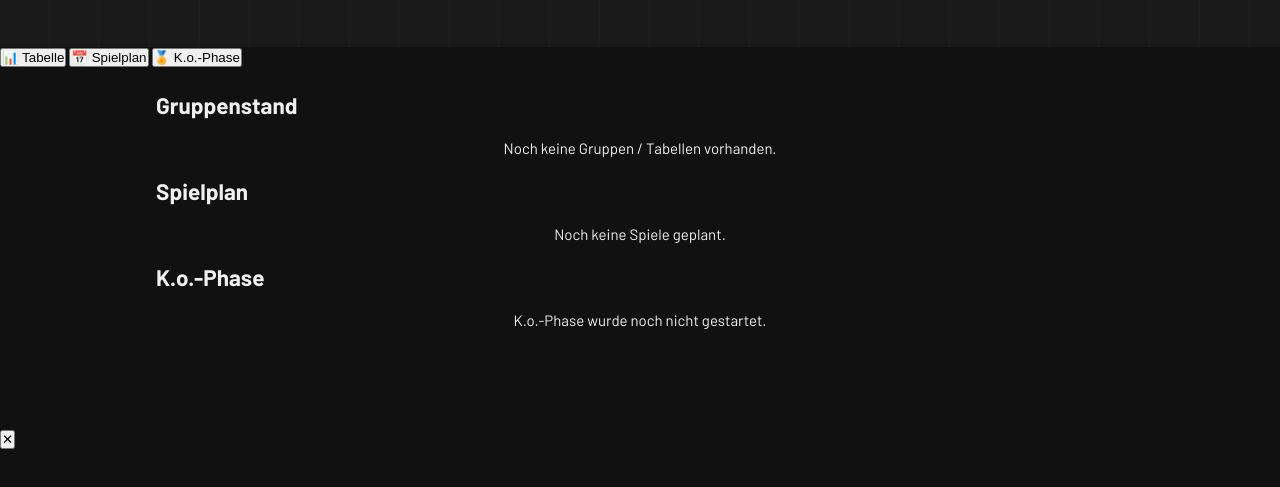
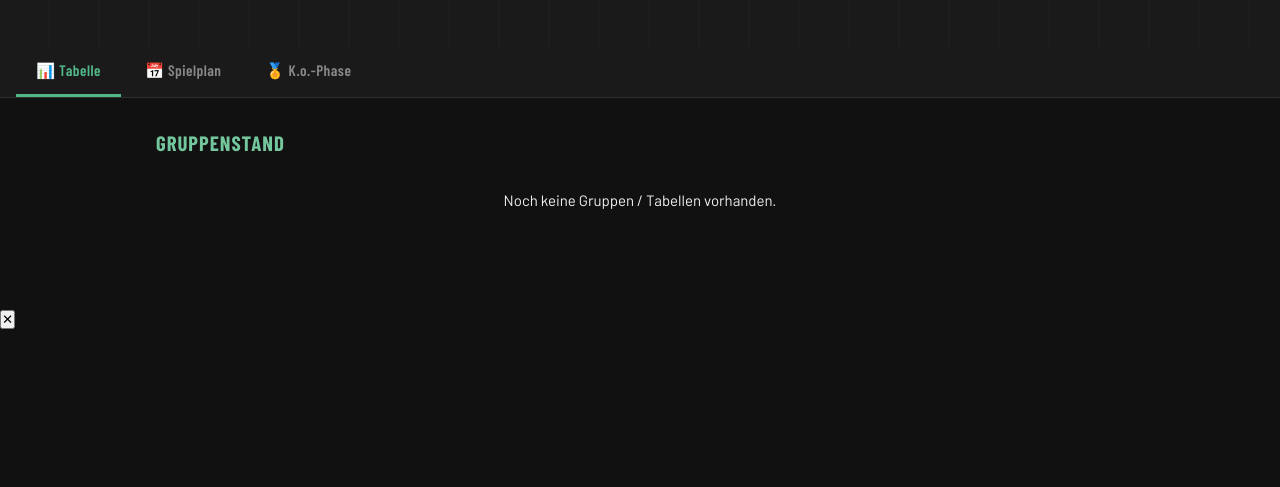
Before and after one commit to 25-26-SYP4/syp-projekt-mimal, a plain HTML site: page code/fußballturnier/index.html in a window 1280 px wide. Shown: the part 235-722 px from the top of the page. Drawn offline with nearby package versions, Linux system fonts and the light colour scheme.

Commit message:
public tabs

```diff
--- a/code/fußballturnier/style.css
+++ b/code/fußballturnier/style.css
@@ -270,3 +270,48 @@ body {
   max-width: 500px;
   margin: 0 auto;
 }
+
+/* ==============================
+   PUBLIC TABS
+================================ */
+.pub-tabs {
+  display: flex;
+  background: var(--dark2);
+  border-bottom: 1px solid var(--border);
+  padding: 0 16px;
+  gap: 4px;
+  overflow-x: auto;
+  -webkit-overflow-scrolling: touch;
+}
+
+.pub-tab {
+  background: none;
+  border: none;
+  color: var(--text-muted);
+  padding: 14px 20px;
+  cursor: pointer;
+  font-family: 'Barlow Condensed', sans-serif;
+  font-size: 0.95rem;
+  font-weight: 600;
+  letter-spacing: 0.5px;
+  border-bottom: 3px solid transparent;
+  transition: all 0.2s;
+  white-space: nowrap;
+}
+
+.pub-tab:hover { color: var(--text); }
+.pub-tab.active { color: var(--green-bright); border-bottom-color: var(--green-bright); }
+
+.pub-section { display: none; }
+.pub-section.active { display: block; }
+
+.section-title {
+  font-family: 'Barlow Condensed', sans-serif;
+  font-size: 1.3rem;
+  font-weight: 700;
+  letter-spacing: 1px;
+  text-transform: uppercase;
+  color: var(--accent);
+  margin-bottom: 16px;
+  margin-top: 8px;
+}
```
